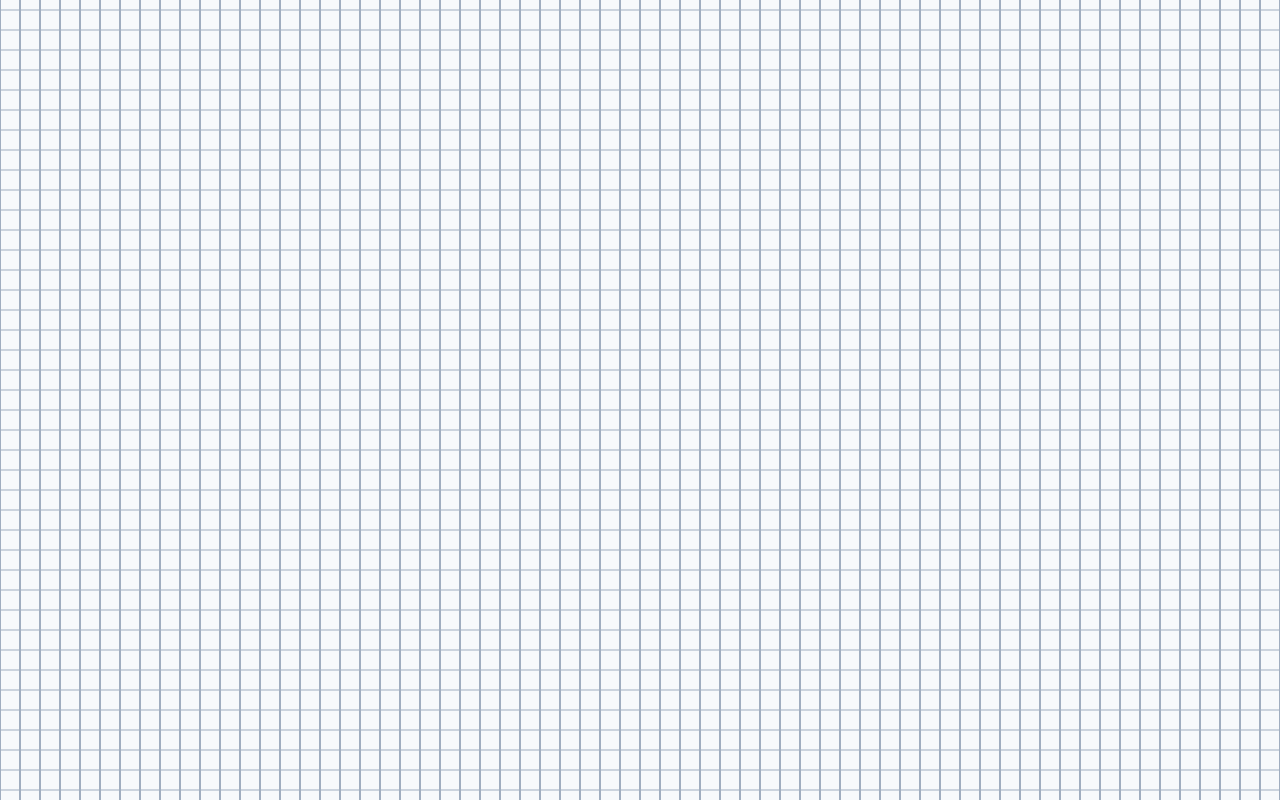
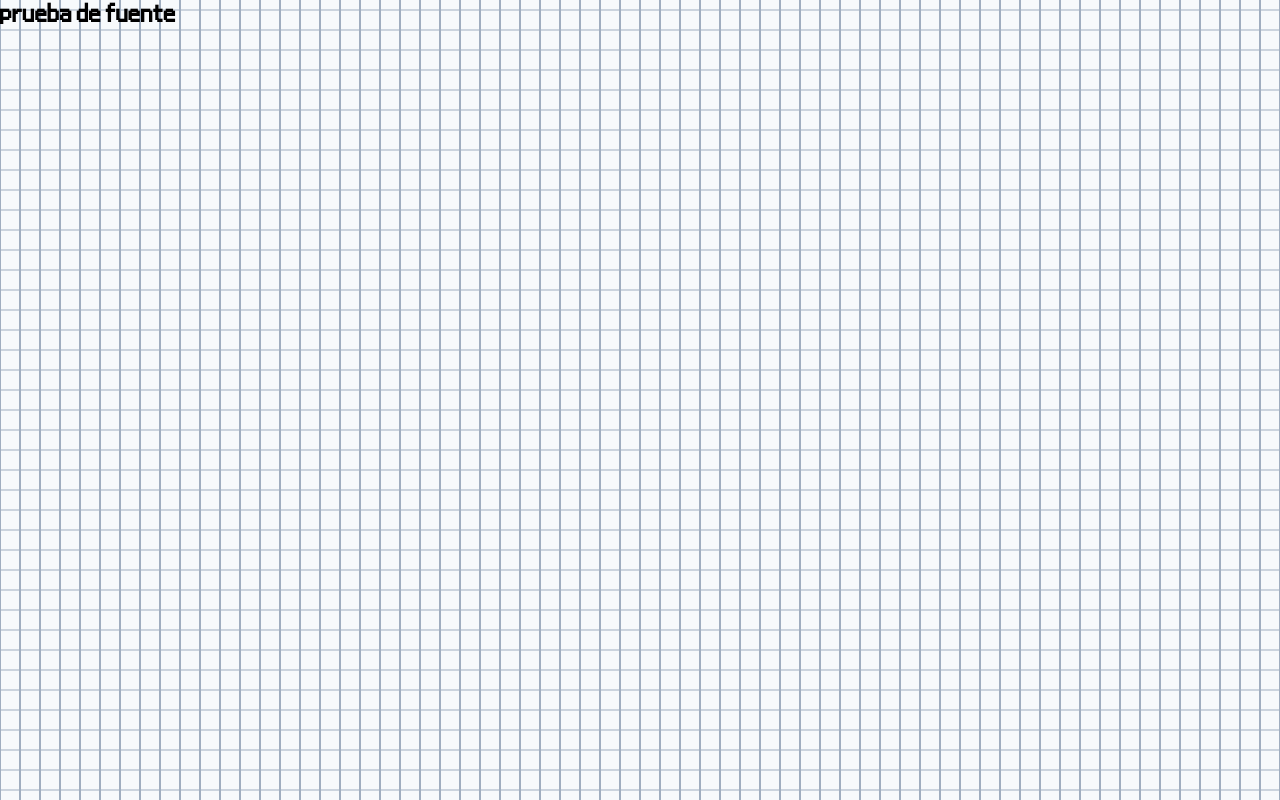
Before and after one commit to anthonygalin/Pokedex, a React (Vite) app: page / in a window 1280 px wide. Built offline with nearby package versions, Linux system fonts and the light colour scheme.

Commit message:
Base project

```diff
--- a/src/App.jsx
+++ b/src/App.jsx
@@ -4,6 +4,7 @@ function App() {
 
   return (
     <div className="App">
+      <h1>prueba de fuente</h1>
     </div>
   )
 }
--- a/src/scss/abstracts/_variables.scss
+++ b/src/scss/abstracts/_variables.scss
@@ -1,8 +1,13 @@
 @import url('https://fonts.googleapis.com/css2?family=Open+Sans:wght@300;400;500;600;700&display=swap');
+@font-face {
+  font-family: nintendo;
+  src: url("/src/assets/fonts/nintendo.ttf");
+}
 
 :root{
   /* Fonts */
   --font-opensans: 'Open Sans', sans-serif;
+  --font-nintendo: nintendo;
   /* Colors */
   --gray: #4E4C4B;
   --square-bg: url('/src/assets/backgrounds/pattern.svg');
--- a/src/scss/base/_base.scss
+++ b/src/scss/base/_base.scss
@@ -1,4 +1,4 @@
 html, body {
-  font-family: var(--font-opensans);
+  font-family: var(--font-nintendo);
   background-image: var(--square-bg);
 }
```
Also changed, not shown: src/assets/fonts/nintendo.ttf (added).
